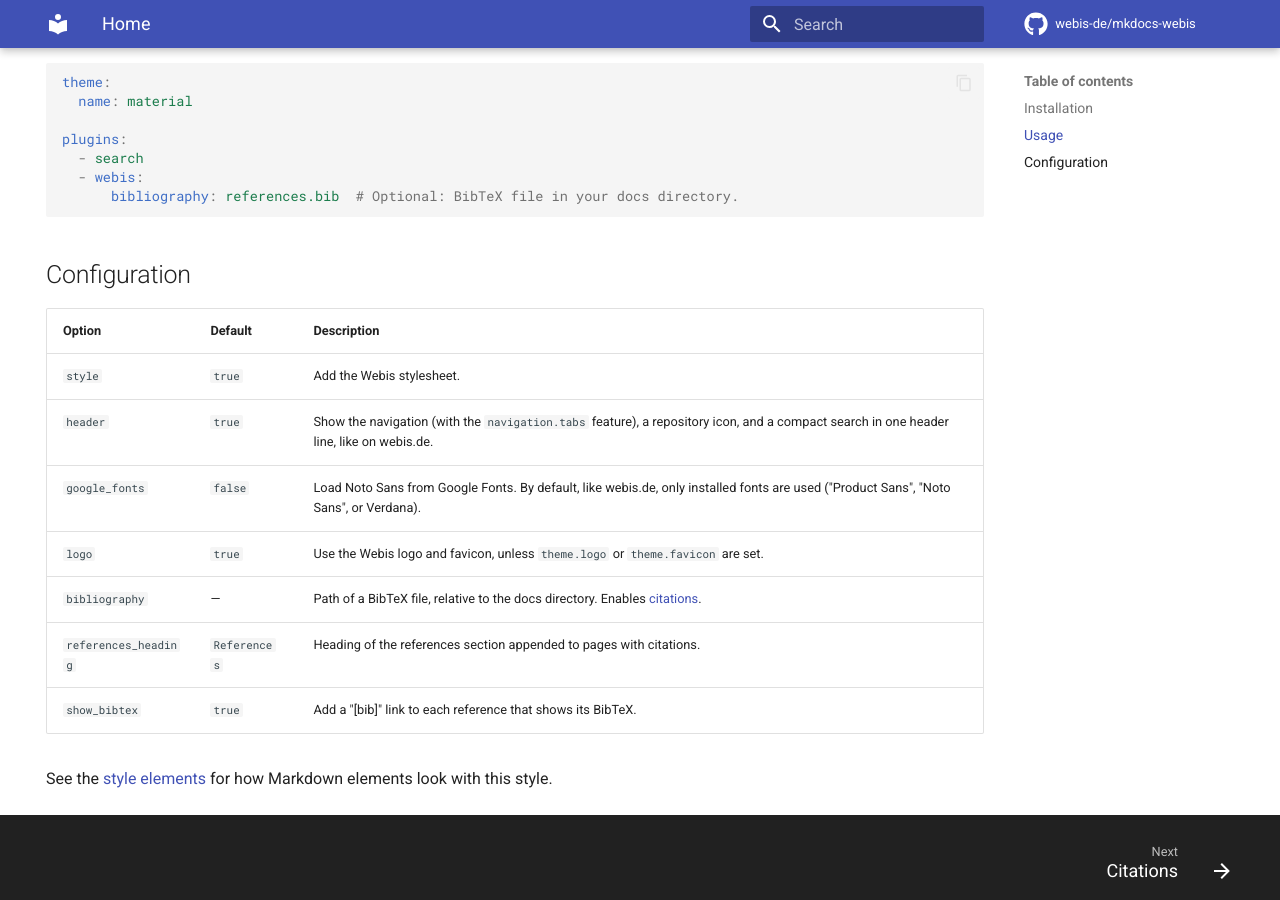
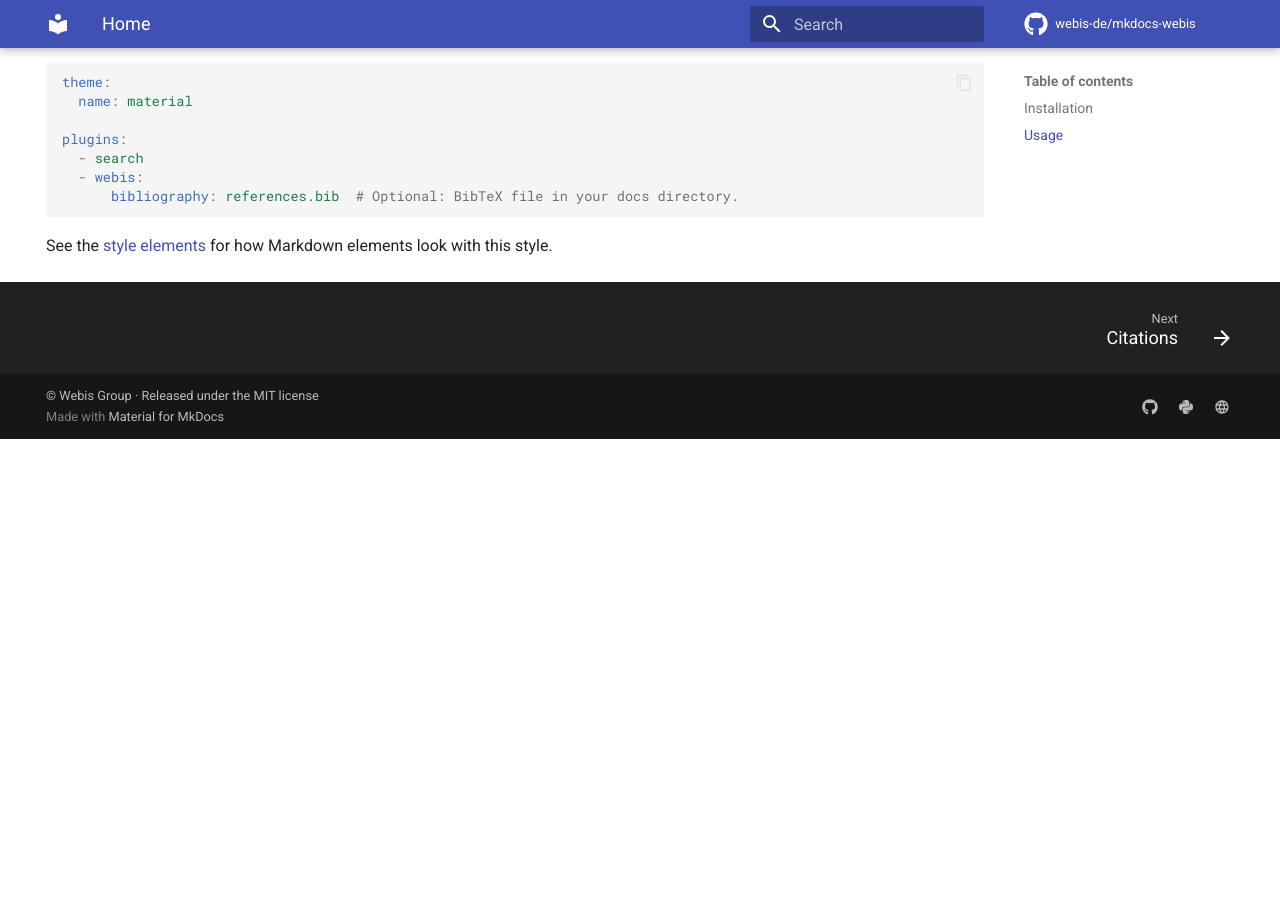
Before and after one commit to webis-de/mkdocs-webis, an MkDocs documentation site: the page built from docs/index.md, in a window 1280 px wide and 900 px high, scrolled down 771 px. Built offline with MkDocs 1.6.1 and Material for MkDocs 9.7.7, drawn with Linux system fonts in a browser that asks for light colours; comment, search, counter and statistics services are not loaded; after the commit the page ends 1210 px from its top, so only the background shows below that.

Commit message:
Remove unnecessary options (use reasonable defaults instead)

````diff
--- a/docs/index.md
+++ b/docs/index.md
@@ -39,16 +39,4 @@ plugins:
       bibliography: references.bib  # Optional: BibTeX file in your docs directory.
 ```
 
-## Configuration
-
-| Option | Default | Description |
-|:--|:--|:--|
-| `style` | `true` | Add the Webis stylesheet. |
-| `header` | `true` | Show the navigation (with the `navigation.tabs` feature), a repository icon, and a compact search in one header line, like on webis.de. |
-| `google_fonts` | `false` | Load Noto Sans from Google Fonts. By default, like webis.de, only installed fonts are used ("Product Sans", "Noto Sans", or Verdana). |
-| `logo` | `true` | Use the Webis logo and favicon, unless `theme.logo` or `theme.favicon` are set. |
-| `bibliography` | — | Path of a BibTeX file, relative to the docs directory. Enables [citations](citations.md). |
-| `references_heading` | `References` | Heading of the references section appended to pages with citations. |
-| `show_bibtex` | `true` | Add a "[bib]" link to each reference that shows its BibTeX. |
-
 See the [style elements](style.md) for how Markdown elements look with this style.
````
Also changed, not shown: README.md (+0 -12 lines), mkdocs_webis/assets/webis.css (+3 -34 lines), 4 other files.
